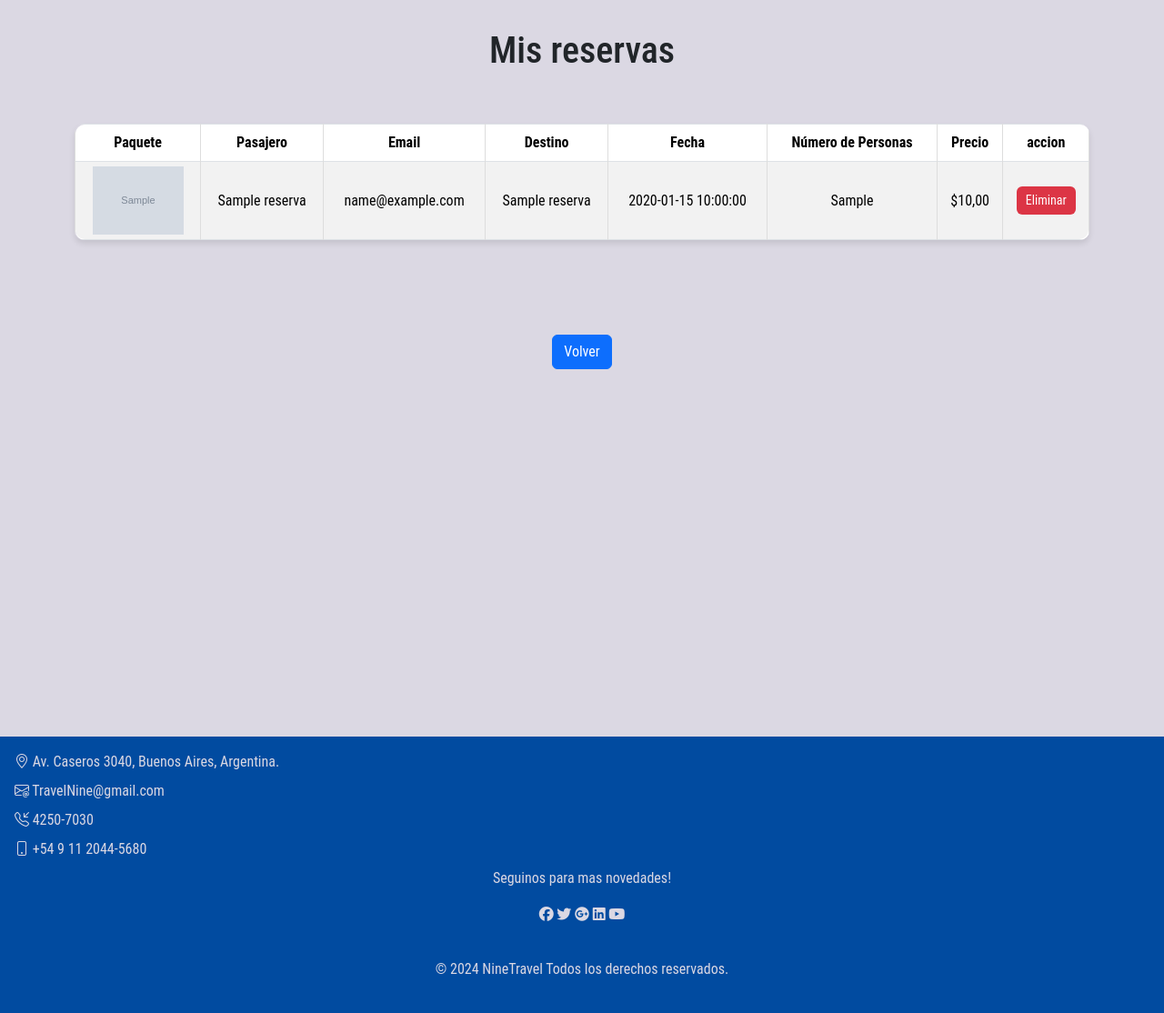
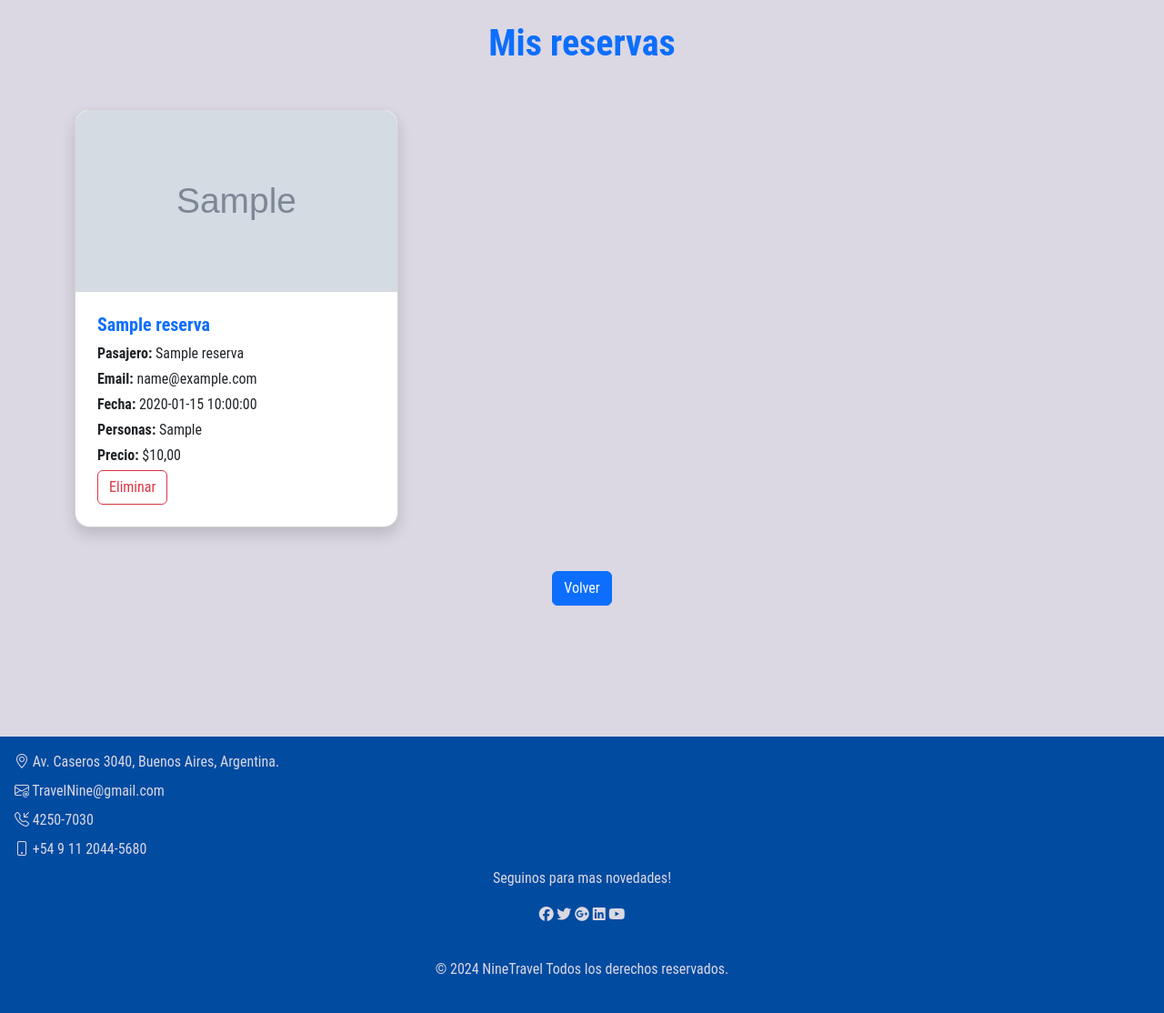
Before and after one commit to miel009/TourismWebsite-Python, a Flask app: page /listareserva in a window 1280 px wide. Shown: the part 101-1215 px from the top of the page at 91% size. Run offline with Flask 3, Linux system fonts and the light colour scheme; tables that the repository leaves empty or names only in its code hold one stand-in row (values such as "Sample post"); grey boxes marked "Sample" are stand-in pictures; some libraries are stand-ins or nearby versions.

Commit message:
Nuevos estilos en reserva y login

```diff
--- a/app/static/css/styles.css
+++ b/app/static/css/styles.css
@@ -20,6 +20,7 @@
     outline: none;
     box-shadow: none;
 }
+
 /*paquetes*/
 .paquetes-img {
     width: 100%;
@@ -415,16 +416,6 @@ ul {
     /* Eliminar padding por defecto */
 }
 
-form {
-    max-width: 500px; /* Limitar ancho del formulario */
-    margin: 20px auto; /* Centrar el formulario */
-    padding: 20px; /* Espaciado interno */
-    background-color: white; /* Fondo blanco para el formulario */
-    border-radius: 5px; /* Bordes redondeados */
-    box-shadow: 0 2px 10px rgba(0, 0, 0, 0.1); /* Sombra suave */
-    padding-bottom: 40px;
-    margin-bottom: 50px;
-}
 
 label {
     display: block; /* Asegurarse de que cada etiqueta esté en su propia línea */
--- a/app/templates/auth/login.html
+++ b/app/templates/auth/login.html
@@ -7,7 +7,7 @@
   <div class="card shadow p-4 rounded-4" style="width: 100%; max-width: 400px;">
     <h3 class="text-center text-primary fw-bold mb-4">Iniciar Sesión</h3>
 
-    <form method="POST" action="{{ url_for('auth.login') }}">
+    <form method="POST" action="{{ url_for('auth.login') }}" style="background: none; box-shadow: none; padding: 0; border-radius: 0;">
 
       <div class="mb-3">
         <label for="username" class="form-label">Usuario</label>
--- a/app/templates/dashboard/listareserva.html
+++ b/app/templates/dashboard/listareserva.html
@@ -1,58 +1,33 @@
 {% extends 'layoutDashboard.html' %}
 
 {% block content %}
-<div class="container my-0">
-    <div id="contenedor1" class="row justify-content-center">
-        <div class="col-lg-12">
+<div class="container py-4">
+  <h1 class="text-center mb-5 fw-bold text-primary">Mis reservas</h1>
 
-            <h1 id="mis" class="text-center mb-4"> Mis reservas </h1>
+  <div class="row row-cols-1 row-cols-md-2 row-cols-lg-3 g-4">
+    {% for reserva in reservas %}
+    <div class="col">
+      <div class="card h-auto shadow rounded-4">
+        <img src="{{ reserva[7] }}" class="card-img-top rounded-top-4" style="height: 200px; object-fit: cover;" alt="Imagen destino" >
+        <div class="card-body p-4">
+          <h5 class="card-title fw-bold text-primary">{{ reserva[3] }}</h5> <!-- destino -->
+          <p class="card-text mb-1"><strong>Pasajero:</strong> {{ reserva[1] }}</p>
+          <p class="card-text mb-1"><strong>Email:</strong> {{ reserva[2] }}</p>
+          <p class="card-text mb-1"><strong>Fecha:</strong> {{ reserva[4] }}</p>
+          <p class="card-text mb-1"><strong>Personas:</strong> {{ reserva[5] }}</p>
+          <p class="card-text mb-1"><strong>Precio:</strong> ${{ reserva[6]|format_price }}</p>
+        <form action="{{ url_for('dashboard.eliminar_reserva', id=reserva[0]) }}" method="POST" >
+        <button type="submit" class="btn btn-outline-danger ">Eliminar</button>
+        </form>
+        </div>
+      </div>
+    </div>
+    {% endfor %}
+  </div>
 
-            <!-- Tabla -->
-            <table class="table table-striped table-bordered text-center">
-                <thead class="table-black ">
-                    <tr>
-                        <th>Paquete</th>
-                        <th>Pasajero</th>
-                        <th>Email</th>
-                        <th>Destino</th>
-                        <th>Fecha</th>
-                        <th>Número de Personas</th>
-                        <th>Precio</th>
-                        <th>accion</th>
-                    </tr>
-                </thead>
-                <tbody>
-                    {% for reserva in reservas %}
-                    <tr>
-                        <td>
-                            <img src="{{ reserva[7] }}" alt="Imagen destino" style="width:100px; height:auto;">
-                        </td>
-                        <td>{{ reserva[1] }}</td> <!-- nombre -->
-                        <td>{{ reserva[2] }}</td> <!-- email -->
-                        <td>{{ reserva[3] }}</td> <!-- destino -->
-                        <td>{{ reserva[4] }}</td> <!-- fecha_reserva -->
-                        <td>{{ reserva[5] }}</td> <!-- numero_personas -->
-                        <td>${{ reserva[6]|format_price }}</td>
-                        <!-- precio -->
+  <div class="text-center mt-5">
+    <a href="{{ url_for('dashboard.dashboardreserva') }}" class="btn btn-primary">Volver</a>
+  </div>
 
-                        <td>
-
-                            <form action="{{ url_for('dashboard.eliminar_reserva', id=reserva[0]) }}" method="POST"
-                                style="display:inline;">
-                                <button type="submit" class="btn btn-danger eliminar-btn">Eliminar</button>
-                            </form>
-                        </td>
-
-                    </tr>
-                    {% endfor %}
-                </tbody>
-            </table>
-
-
-            <div id="formR" class="text-center mt-4">
-                <a href="{{ url_for('dashboard.dashboardreserva') }}" class="btn btn-primary">Volver</a>
-            </div>
-        </div>
-    </div>
 </div>
 {% endblock %}
```
Also changed, not shown: app/templates/dashboard/reserva.html (+16 -10 lines).
